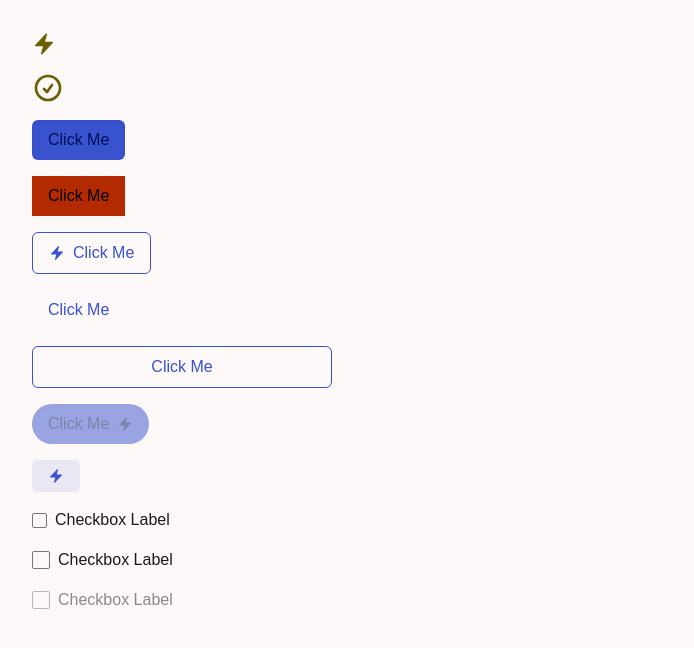
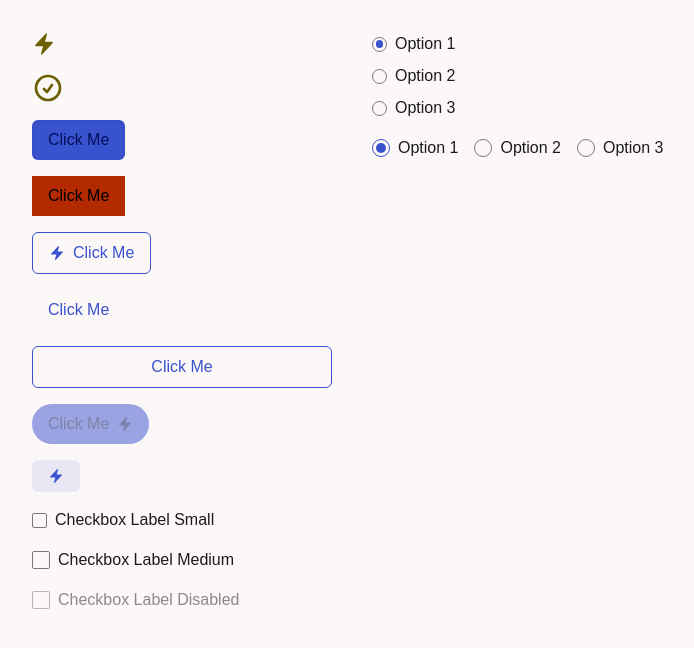
Before and after one commit to input-output-hk/PHA-react-FE-template, a Next.js app in the folder starter_app/: page / in a window 1280 px wide. Shown: the top 648 px of the page, without its empty margins (0-694 px from the left). Built offline with nearby package versions, Linux system fonts and the light colour scheme.

Commit message:
add radio button group component

```diff
--- /dev/null
+++ b/starter_app/src/app/components/RadioGroup.tsx
@@ -0,0 +1,62 @@
+'use client';
+import React from 'react';
+import cn from '../utils/styleUtil';
+
+interface RadioButtonProps {
+    name: string;
+    value: string;
+    label?: string;
+    checked?: boolean;
+    defaultChecked?: boolean;
+}
+
+interface RadioGroupProps {
+    direction?: 'row' | 'column';
+    size?: 'small' | 'medium';
+    radioButtons: RadioButtonProps[];
+}
+
+export default function RadioGroup({
+    direction = 'column',
+    size = 'small',
+    radioButtons
+}: RadioGroupProps) {
+    const defaultSelected = radioButtons.find(btn => btn.defaultChecked)?.value ?? null;
+    const [selectedValue, setSelectedValue] = React.useState<string | null>(defaultSelected);
+
+    const handleChange = (event: React.ChangeEvent<HTMLInputElement>) => {
+        setSelectedValue(event.target.value);
+    };
+
+    const radioSize = size === 'small' ? 'w-[15px] h-[15px]' : 'w-[18px] h-[18px]';
+
+    return (
+        <fieldset>
+            <div className={`flex ${direction === 'row' ? 'flex-row' : 'flex-col gap-2'}`}>
+                {radioButtons.map((button) => (
+                    <label className="flex items-center gap-2" key={button.value}>
+                        <input
+                            type="radio"
+                            name={button.name}
+                            value={button.value}
+                            className="peer absolute opacity-0"
+                            onChange={handleChange}
+                            checked={selectedValue === button.value}
+                        />
+                        <span
+                            className={cn(
+                                'relative flex items-center justify-center border-[1.75px] border-outline rounded-full peer-checked:border-primary',
+                                radioSize
+                            )}
+                        >
+                            {selectedValue === button.value && (
+                                <span className="w-[60%] h-[60%] bg-primary rounded-full" />
+                            )}
+                        </span>
+                        {button.label && <span className={`text-onSurface ${direction === 'row' && 'mr-4'}`}>{button.label}</span>}
+                    </label>
+                ))}
+            </div>
+        </fieldset>
+    );
+}
--- a/starter_app/src/app/page.tsx
+++ b/starter_app/src/app/page.tsx
@@ -1,6 +1,7 @@
 import Icon from './components/Icon';
 import Button from './components/Button';
 import Checkbox from './components/Checkbox';
+import RadioGroup from './components/RadioGroup';
 import { BoltIcon as Bolt } from '@heroicons/react/24/solid';
 import { CheckCircleIcon as OutlineCheck } from '@heroicons/react/24/outline';
 
@@ -18,11 +19,27 @@ export default function Home() {
           <Button variant="outlined" content="Click Me" fullWidth/>
           <Button variant="primary" shape="pill" content="Click Me" disabled endIcon={{ svg: <Bolt /> }} />
           <Button variant="icon" content={{ svg: <Bolt /> }} />
-          <Checkbox label='Checkbox Label' size='small'/>
-          <Checkbox label='Checkbox Label' size='medium'/>
-          <Checkbox label='Checkbox Label' disabled />
+          <Checkbox label='Checkbox Label Small' size='small'/>
+          <Checkbox label='Checkbox Label Medium' size='medium'/>
+          <Checkbox label='Checkbox Label Disabled' disabled />
         </div>
-        <div>
+        <div className='flex flex-col gap-4 items-start ml-10'>
+          <RadioGroup
+            radioButtons={[
+              { name: "example", value: "1", label: "Option 1", defaultChecked: true },
+              { name: "example", value: "2", label: "Option 2" },
+              { name: "example", value: "3", label: "Option 3" },
+            ]}
+          />
+          <RadioGroup
+            direction="row"
+            size="medium"
+            radioButtons={[
+              { name: "example", value: "1", label: "Option 1", defaultChecked: true },
+              { name: "example", value: "2", label: "Option 2" },
+              { name: "example", value: "3", label: "Option 3" },
+            ]}
+          />
         </div>
       </main>
       </div>
```
